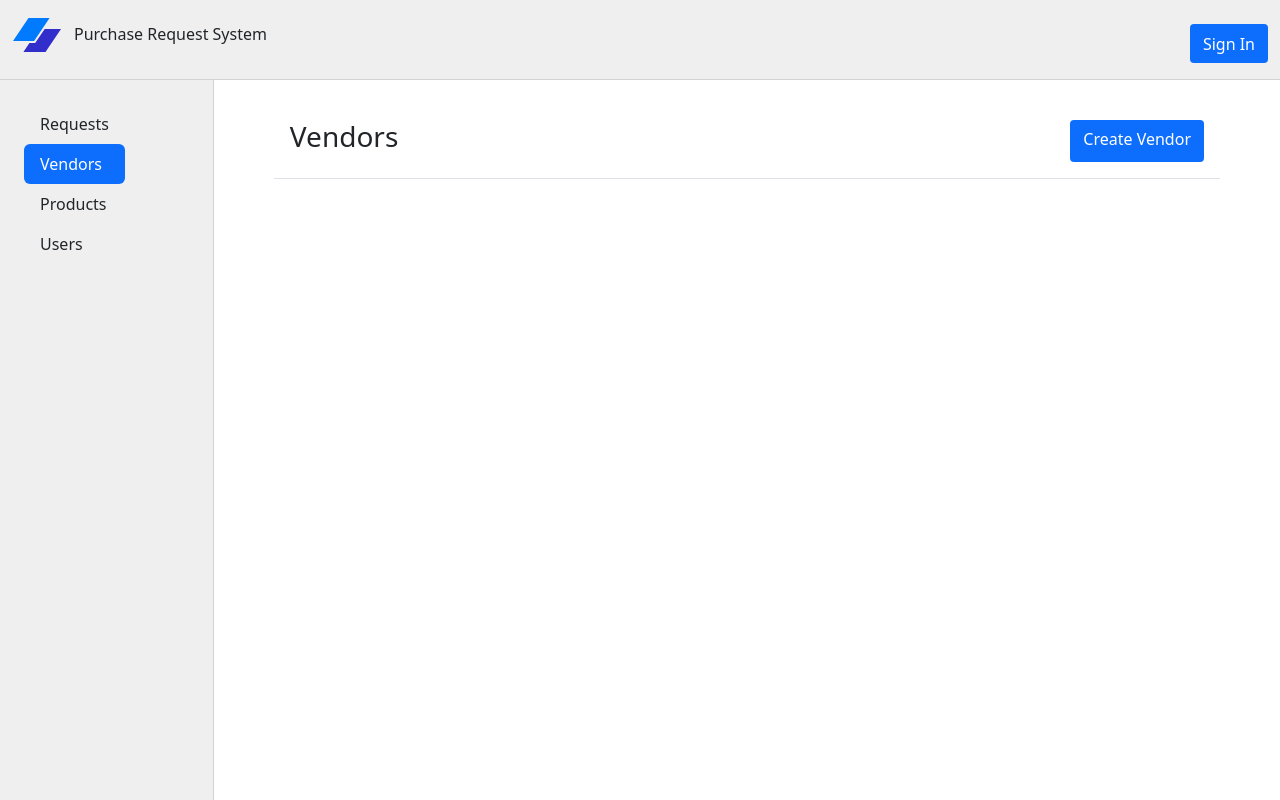
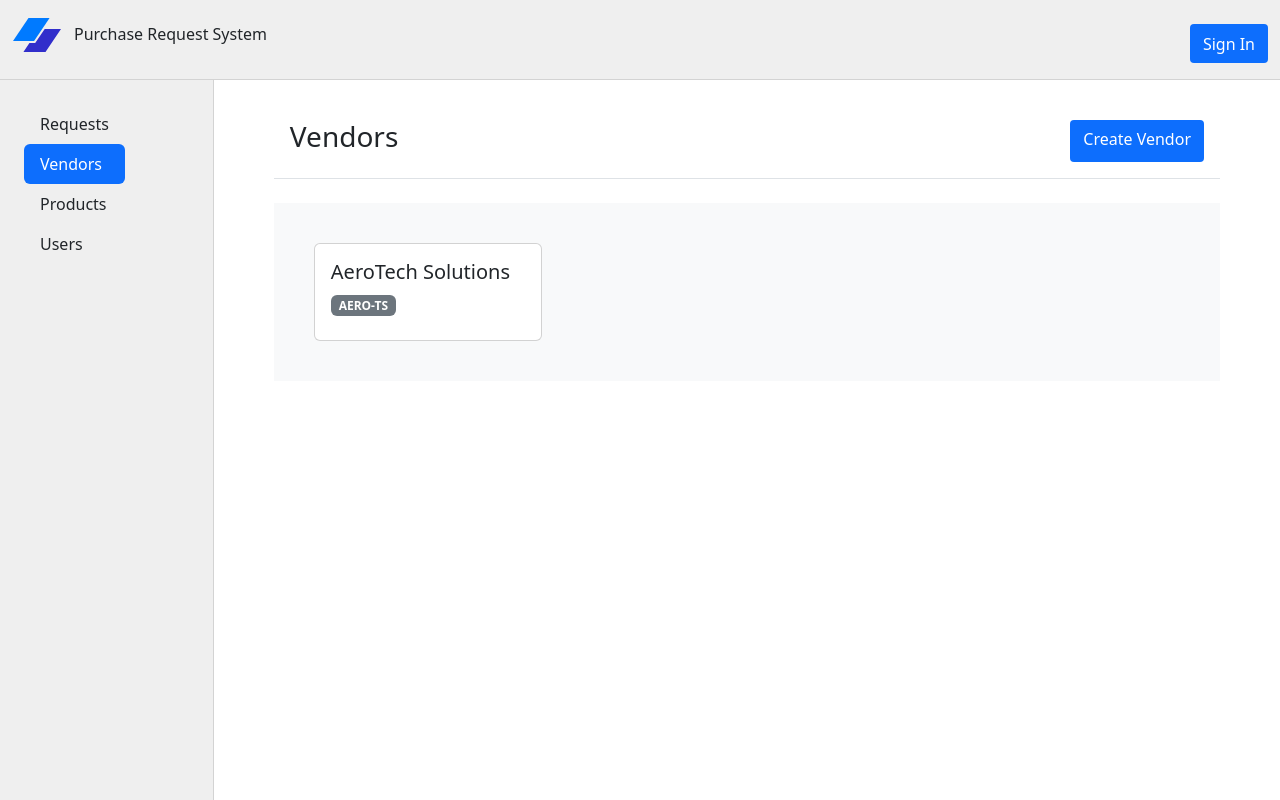
Before and after one commit to chrisdeckard2/PrsClient, a React (Vite) app: page /vendors in a window 1280 px wide. Shown: the top 800 px of the page. Built offline with nearby package versions, Linux system fonts and the light colour scheme.

Commit message:
Save Point 340

```diff
--- /dev/null
+++ b/src/vendors/VendorList.tsx
@@ -0,0 +1,20 @@
+function VendorList() {
+  return (
+    <div className="container-fluid list bg-body-tertiary p-3">
+      {/* <div className="row"> */}
+        <div className="card col-3 m-4">
+          <div className="card-body">
+            <div className="d-flex justify-content-between">
+              <div>
+                <h5 className="card-title">AeroTech Solutions</h5>
+                <h6 className="card-subtitle mb-2 badge bg-secondary">AERO-TS</h6>
+              </div>
+            </div>
+          </div>
+        </div>
+      {/* </div> */}
+    </div>
+  );
+}
+
+export default VendorList;
--- a/src/vendors/VendorsPage.tsx
+++ b/src/vendors/VendorsPage.tsx
@@ -1,3 +1,5 @@
+import VendorList from "./VendorList";
+
 function VendorsPage() {
   return (
     <section className="mt-4 container-fluid mx-5">
@@ -7,6 +9,8 @@ function VendorsPage() {
           Create Vendor
         </a>
       </div>
+      {/* Everything in the body goes here */}
+      <VendorList />
     </section>
   );
 }
```
Also changed, not shown: src/vendors/Vendor.ts (+30 -0 lines), src/vendors/VendorAPI.ts (added), src/vendors/VendorsAPI.ts (deleted).
